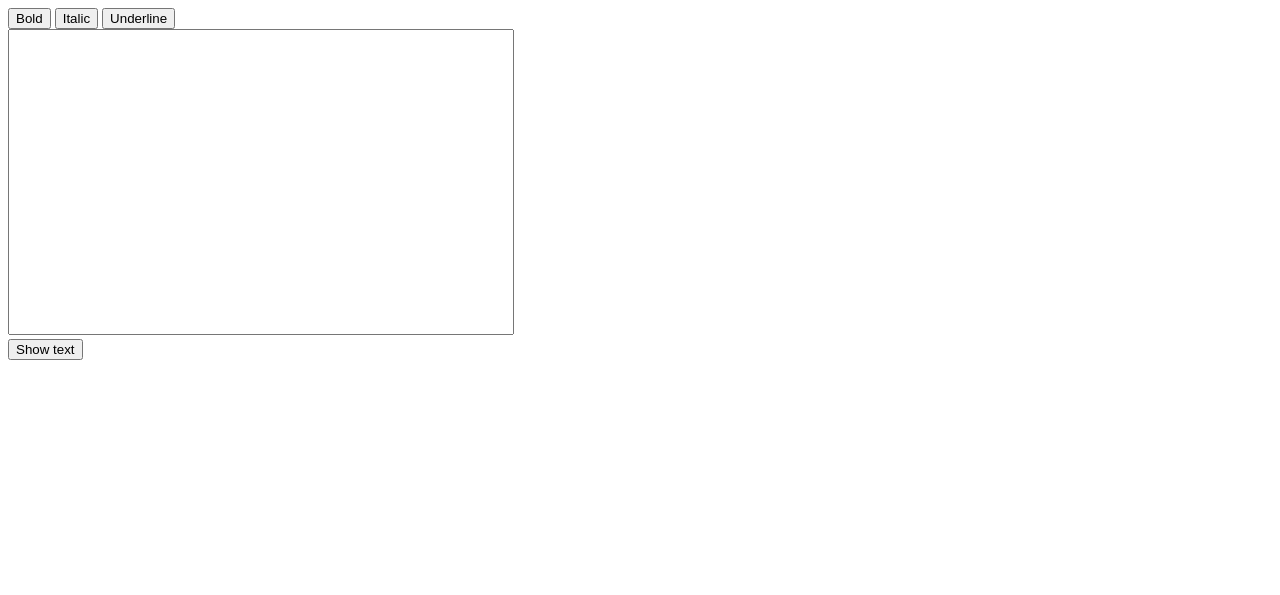
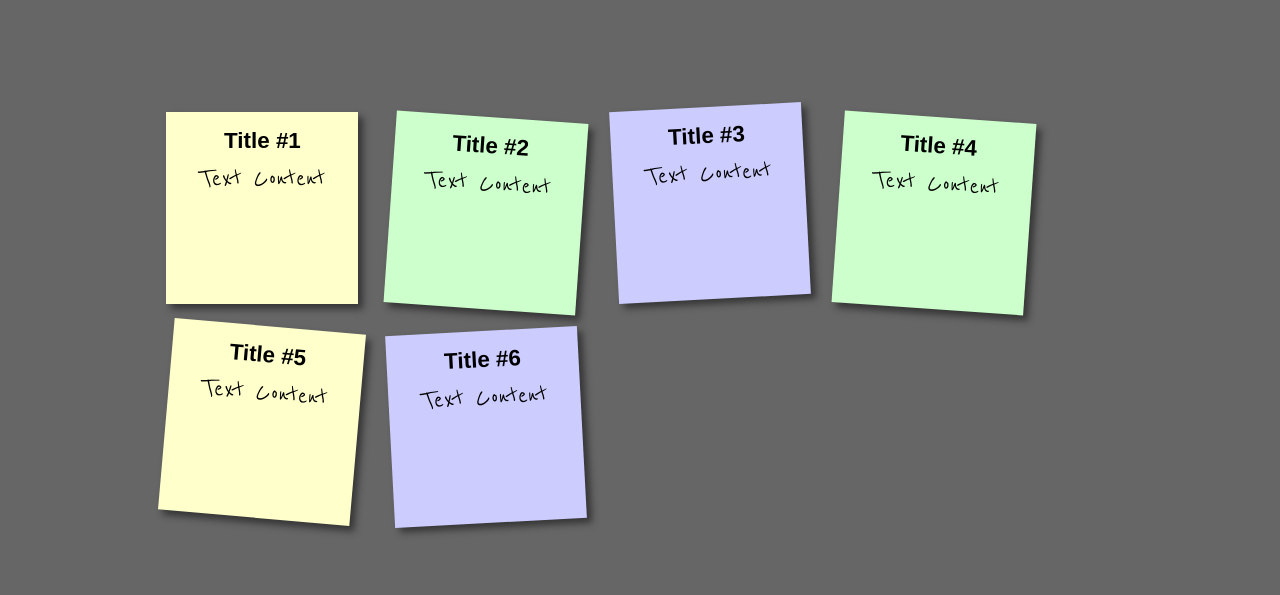
Before and after one commit to orangepek0e/simpleStickyNoteApp, a plain HTML site: page index.html in a window 1280 px wide. Drawn offline with Linux system fonts and the light colour scheme.

Commit message:
added some dummy data stickynotes. basic html is layed out + css. notes zoom in on hover, adding functionality next

```diff
--- a/index.html
+++ b/index.html
@@ -3,26 +3,64 @@
   <head>
     <meta http-equiv="content-type" content="text/html" charset="utf-8" />
     <title>Red String NotePad</title>
+    <!-- Fonts -->
+    <link href="https://fonts.googleapis.com/css?family=Reenie+Beanie" rel="stylesheet">
+
+    <!-- Local CSS -->
     <link rel="stylesheet" type="text/css" href="style.css" />
+
+    <!-- Scripts -->
+    <script type="text/javascript" src="main.js"></script>
+
   </head>
 
   <body>
-    <!-- Buttons -->
-    <input type="button" value="Bold"/>
-    <input type="button" value="Italic"/>
-    <input type="button" value="Underline"/>
-    <br />
+    <ul>
+      <div>
+        <li>
+          <a href="#">
+            <h2>Title #1</h2>
+            <p>Text Content</p>
+          </a>
+        </li>
 
-    <!--Text Area -->
-    <textarea class="text_edit" id="my_text"></textarea>
-    <br />
+        <li>
+          <a href="#">
+            <h2>Title #2</h2>
+            <p>Text Content</p>
+          </a>
+        </li>
 
-    <!-- Submit Button -->
-    <input type="button" value="Show text"  />
+        <li>
+          <a href="#">
+            <h2>Title #3</h2>
+            <p>Text Content</p>
+          </a>
+        </li>
 
-    <!-- Empty div that will hold our text -->
-    <div id="view_text">
-    </div>
+        <li>
+          <a href="#">
+            <h2>Title #4</h2>
+            <p>Text Content</p>
+          </a>
+        </li>
+
+        <li>
+          <a href="#">
+            <h2>Title #5</h2>
+            <p>Text Content</p>
+          </a>
+        </li>
+
+        <li>
+          <a href="#">
+            <h2>Title #6</h2>
+            <p>Text Content</p>
+          </a>
+        </li>
+      </div>
+
+    </ul>
 
   </body>
 </html>
--- /dev/null
+++ b/main.js
@@ -0,0 +1,12 @@
+//main.js
+function view_text() {
+  //grab elements from html form
+  var textArea = document.getElementById('my_text');
+  var output = document.getElementById('view_text');
+
+  //put the text in a var so it cna be manipulated
+  var text = textArea.value;
+
+  //pump the text from the textArea to the output div to be displayed
+  output.innerHTML = text;
+}
--- a/style.css
+++ b/style.css
@@ -1,10 +1,91 @@
-.text_edit{
-  width: 500px;
-  height: 300px;
-  resize: none;
+*{
+  margin:0;
+  padding:0;
 }
-
-#view_text{
-  width:500px;
-  background-color: paleyellow;
+body{
+  font-family:arial,sans-serif;
+  font-size:100%;
+  margin:3em;
+  background:#666;
+  color:#fff;
 }
+h2,p{
+  font-size:100%;
+  font-weight:normal;
+}
+ul,li{
+  list-style:none;
+}
+ul{
+  overflow:hidden;
+  padding:3em;
+  margin-left: auto;
+  margin-right: auto;
+}
+div{
+  width: 90%;
+  margin-left: auto;
+  margin-right: auto;
+}
+ul li:nth-child(even) a{
+  -o-transform:rotate(4deg);
+  -webkit-transform:rotate(4deg);
+  -moz-transform:rotate(4deg);
+  position:relative;
+  top:5px;
+  background:#cfc;
+}
+ul li:nth-child(3n) a{
+  -o-transform:rotate(-3deg);
+  -webkit-transform:rotate(-3deg);
+  -moz-transform:rotate(-3deg);
+  position:relative;
+  top:-5px;
+  background:#ccf;
+}
+ul li:nth-child(5n) a{
+  -o-transform:rotate(5deg);
+  -webkit-transform:rotate(5deg);
+  -moz-transform:rotate(5deg);
+  position:relative;
+  top:-10px;
+}
+ul li a{
+  text-decoration:none;
+  color:#000;
+  background:#ffc;
+  display:block;
+  height:10em;
+  width:10em;
+  padding:1em;
+  text-align: center;
+  -moz-box-shadow:5px 5px 7px rgba(33,33,33,1);
+  -webkit-box-shadow: 5px 5px 7px rgba(33,33,33,.7);
+  box-shadow: 5px 5px 7px rgba(33,33,33,.7);
+  -moz-transition:-moz-transform .15s linear;
+  -o-transition:-o-transform .15s linear;
+  -webkit-transition:-webkit-transform .15s linear;
+}
+ul li a:hover,ul li a:focus{
+  -moz-box-shadow:10px 10px 7px rgba(0,0,0,.7);
+  -webkit-box-shadow: 10px 10px 7px rgba(0,0,0,.7);
+  box-shadow:10px 10px 7px rgba(0,0,0,.7);
+  -webkit-transform: scale(1.25);
+  -moz-transform: scale(1.25);
+  -o-transform: scale(1.25);
+  position:relative;
+  z-index:5;
+}
+ul li h2{
+  font-size: 140%;
+  font-weight: bold;
+  padding-bottom: 10px;
+}
+ul li p{
+  font-family: 'Reenie Beanie', arial, sans-serif;
+  font-size: 180%;
+}
+ul li{
+  margin:1em;
+  float:left;
+}
```
Also changed, not shown: 1 other file.
